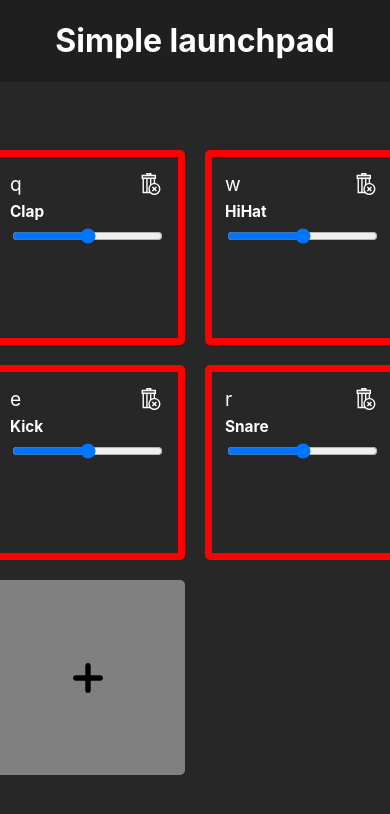
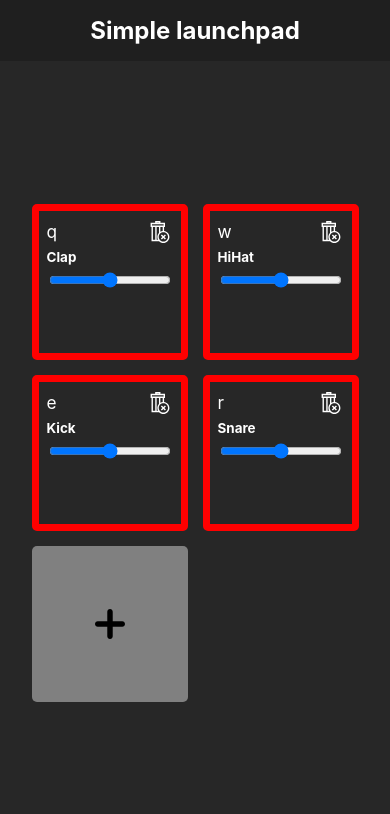
Before and after one commit to daniolsk/simplelaunchpad, a Next.js app: page / in a window 390 px wide. Shown: the top 814 px of the page. Built offline with nearby package versions, Linux system fonts and the light colour scheme.

Commit message:
add rwd fix

```diff
--- a/styles/Home.module.css
+++ b/styles/Home.module.css
@@ -186,3 +186,34 @@
 		height: 195px;
 	}
 }
+
+@media only screen and (max-width: 450px) {
+	.launchpad {
+		grid-template-columns: repeat(2, 40vw);
+		gap: 15px;
+	}
+	.title h1 {
+		font-size: 1.5em;
+	}
+	.button {
+		width: 40vw;
+		height: 40vw;
+		padding: 8px;
+	}
+	.addNewButton {
+		width: 40vw;
+		height: 40vw;
+	}
+	.firstRow {
+		margin-bottom: 4px;
+		font-size: 0.9em;
+	}
+
+	.delete {
+		padding: 2px;
+	}
+
+	.name {
+		font-size: 0.7em;
+	}
+}
```
